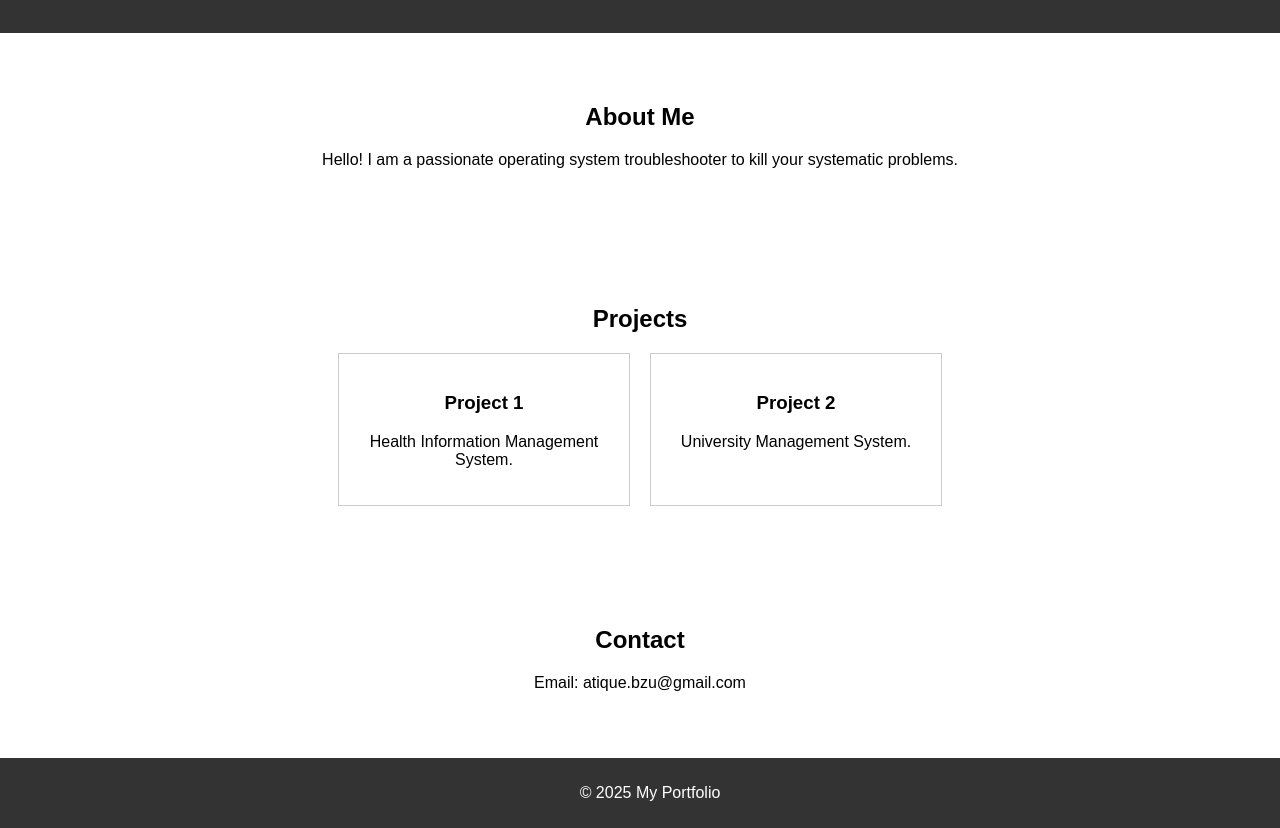
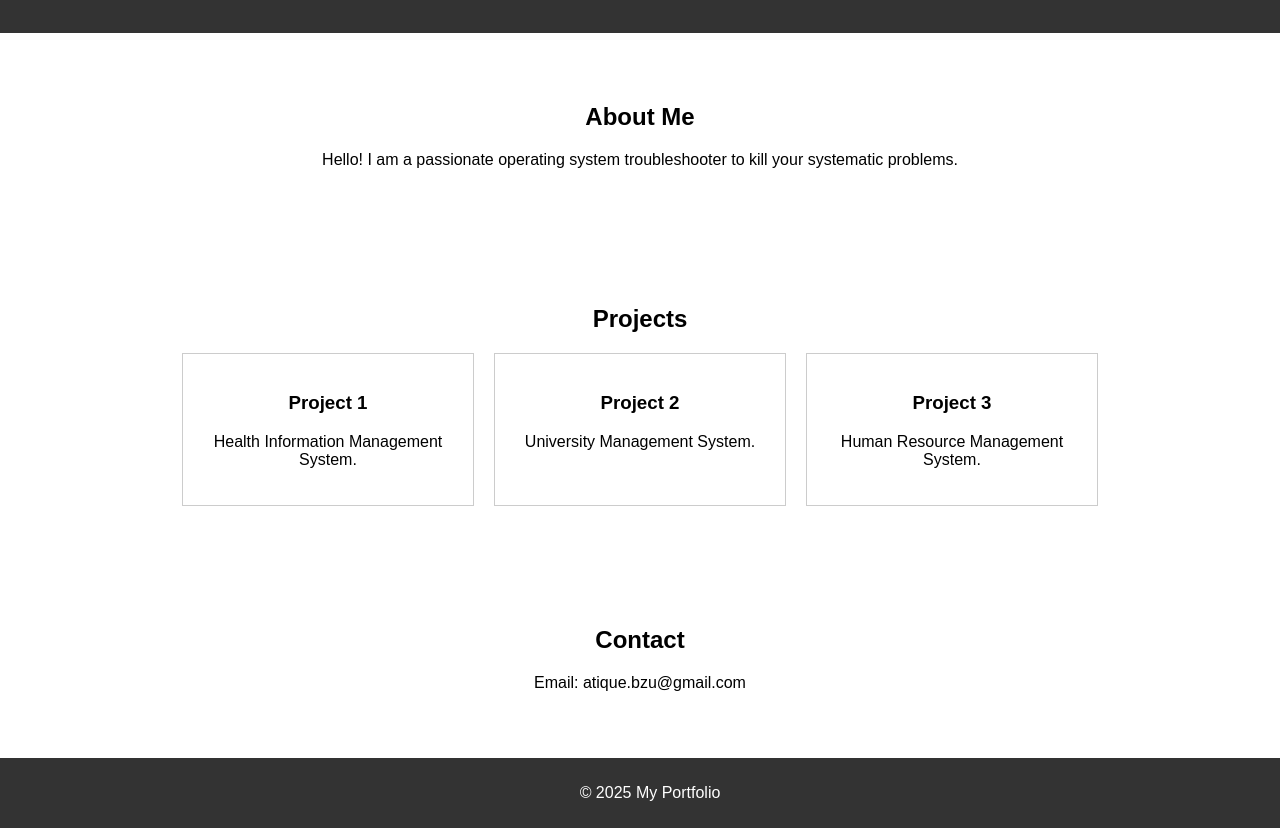
Before and after one commit to muhammadatique/pcmaster, a plain HTML site: page index.html in a window 1280 px wide. Shown: the part 121-949 px from the top of the page. Drawn offline with Linux system fonts and the light colour scheme.

Commit message:
Update index.html

```diff
--- a/index.html
+++ b/index.html
@@ -62,6 +62,10 @@
                 <h3>Project 2</h3>
                 <p>University Management System.</p>
             </div>
+ <div class="project-card">
+                <h3>Project 3</h3>
+                <p>Human Resource Management System.</p>
+ </div>
         </div>
     </section>
 
```
